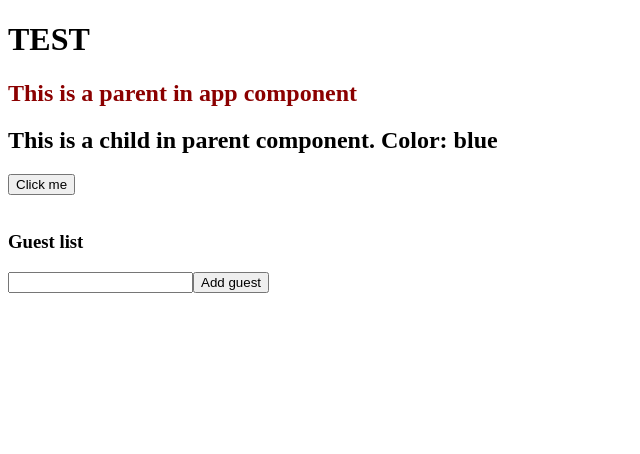
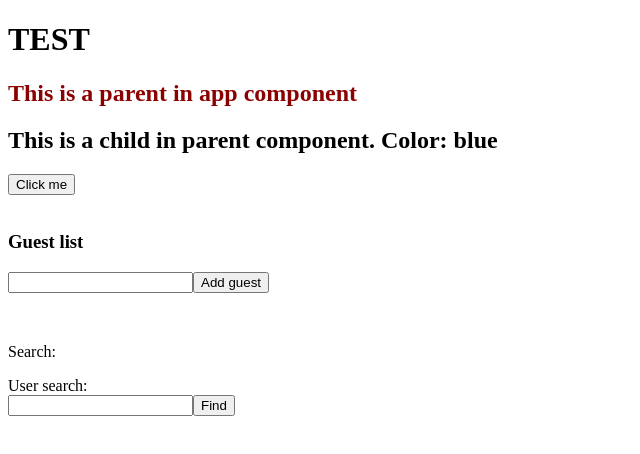
Before and after one commit to ArminasStrolys/ts-project-4, a React (Create React App) app: page / in a window 1280 px wide. Shown: the top 454 px of the page, without its empty margins (0-640 px from the left). Built offline with nearby package versions, Linux system fonts and the light colour scheme.

Commit message:
More on states

```diff
--- a/src/components/app/App.tsx
+++ b/src/components/app/App.tsx
@@ -1,13 +1,17 @@
-import { Parent } from "../props/Parent";
-import { GuestList } from "../state/GuestList";
+import { Parent } from '../props/Parent';
+import { GuestList } from '../state/GuestList';
+import UserSearch from '../state/UserSearch';
 
 function App() {
   return (
     <div className="App">
       <h1>TEST</h1>
-      <Parent/>
+      <Parent />
       <br />
-      <GuestList/>
+      <GuestList />
+      <br />
+      <p>Search:</p>
+      <UserSearch />
     </div>
   );
 }
--- /dev/null
+++ b/src/components/state/UserSearch.tsx
@@ -0,0 +1,35 @@
+import { useState } from 'react';
+
+const users = [
+  { name: 'Mark', age: 19 },
+  { name: 'Matt', age: 24 },
+  { name: 'Jessie', age: 28 },
+];
+
+const UserSearch: React.FC = () => {
+  const [name, setName] = useState('');
+  const [user, setUser] = useState<{ name: string; age: number } | undefined>();
+  const handleSearch = () => {
+    const foundUser = users.find((user) => {
+      return user.name === name;
+    });
+    setUser(foundUser);
+  };
+  return (
+    <div>
+      User search:
+      <div>
+        <input
+          type="text"
+          value={name}
+          onChange={(e) => setName(e.target.value)}
+        />
+        <button onClick={handleSearch}>Find</button>
+      </div>
+      <br />
+      <div>{user && <p>{user.name + ', ' + user.age}</p>}</div>
+    </div>
+  );
+};
+
+export default UserSearch;
```
